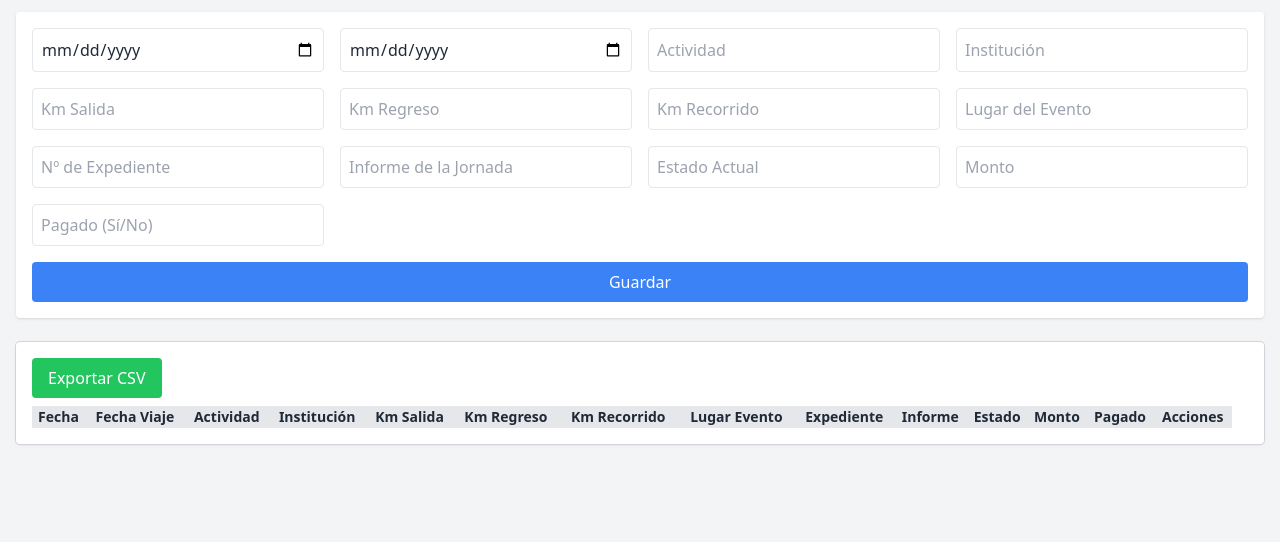
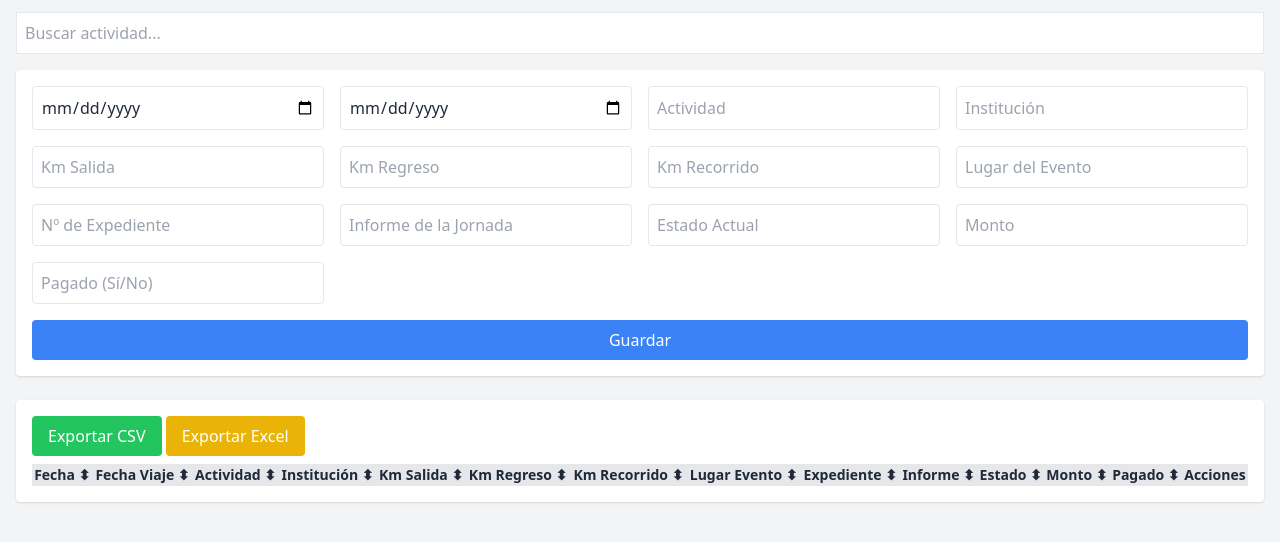
Before and after one commit to Diego2377872/tabla_web, a website: page index.html in a window 1280 px wide. Shown: the part 56-598 px from the top of the page. Drawn offline with nearby package versions, Linux system fonts and the light colour scheme; no server answers.

Commit message:
index.html

```diff
--- a/index.html
+++ b/index.html
@@ -5,10 +5,14 @@
   <meta name="viewport" content="width=device-width, initial-scale=1.0"/>
   <title>Registro de Actividades</title>
   <script src="https://cdn.tailwindcss.com"></script>
+  <script src="https://cdn.sheetjs.com/xlsx-latest/package/dist/xlsx.full.min.js"></script>
 </head>
 <body class="bg-gray-100 text-gray-800">
   <div class="max-w-7xl mx-auto p-4">
     <h1 class="text-3xl font-bold mb-4 text-center">Registro de Actividades</h1>
+
+    <!-- Filtro de búsqueda -->
+    <input type="text" id="filtro" placeholder="Buscar actividad..." class="border p-2 mb-4 w-full" oninput="filtrarTabla(this.value)" />
 
     <form id="activity-form" class="grid grid-cols-2 md:grid-cols-4 gap-4 mb-6 bg-white p-4 rounded shadow">
       <input type="date" id="fecha" required class="border p-2 rounded" placeholder="Fecha" />
@@ -27,29 +31,33 @@
       <button type="submit" class="bg-blue-500 text-white px-4 py-2 rounded hover:bg-blue-600 col-span-2 md:col-span-4">Guardar</button>
     </form>
 
-    <div class="overflow-x-auto bg-white p-4 rounded shadow ring-1 ring-gray-300">
+    <!-- Botón de exportar y tabla -->
+    <div class="overflow-x-auto bg-white p-4 rounded shadow">
       <button onclick="exportarCSV()" class="mb-2 bg-green-500 text-white px-4 py-2 rounded hover:bg-green-600">Exportar CSV</button>
-      <table class="min-w-[1200px] table-auto text-sm">
-        <thead class="bg-gray-200">
-          <tr>
-            <th>Fecha</th>
-            <th>Fecha Viaje</th>
-            <th>Actividad</th>
-            <th>Institución</th>
-            <th>Km Salida</th>
-            <th>Km Regreso</th>
-            <th>Km Recorrido</th>
-            <th>Lugar Evento</th>
-            <th>Expediente</th>
-            <th>Informe</th>
-            <th>Estado</th>
-            <th>Monto</th>
-            <th>Pagado</th>
-            <th>Acciones</th>
-          </tr>
-        </thead>
-        <tbody id="tabla-actividades" class="divide-y"></tbody>
-      </table>
+      <button onclick="exportarExcel()" class="mb-2 bg-yellow-500 text-white px-4 py-2 rounded hover:bg-yellow-600">Exportar Excel</button>
+      <div class="max-h-96 overflow-y-auto">
+        <table class="min-w-full table-auto text-sm">
+          <thead class="bg-gray-200 sticky top-0 z-10">
+            <tr>
+              <th onclick="ordenarPor('fecha')" class="cursor-pointer hover:underline">Fecha ⬍</th>
+              <th onclick="ordenarPor('fecha_viaje')" class="cursor-pointer hover:underline">Fecha Viaje ⬍</th>
+              <th onclick="ordenarPor('actividad')" class="cursor-pointer hover:underline">Actividad ⬍</th>
+              <th onclick="ordenarPor('institucion')" class="cursor-pointer hover:underline">Institución ⬍</th>
+              <th onclick="ordenarPor('km_salida')" class="cursor-pointer hover:underline">Km Salida ⬍</th>
+              <th onclick="ordenarPor('km_regreso')" class="cursor-pointer hover:underline">Km Regreso ⬍</th>
+              <th onclick="ordenarPor('km_recorrido')" class="cursor-pointer hover:underline">Km Recorrido ⬍</th>
+              <th onclick="ordenarPor('lugar_evento')" class="cursor-pointer hover:underline">Lugar Evento ⬍</th>
+              <th onclick="ordenarPor('expediente')" class="cursor-pointer hover:underline">Expediente ⬍</th>
+              <th onclick="ordenarPor('informe')" class="cursor-pointer hover:underline">Informe ⬍</th>
+              <th onclick="ordenarPor('estado')" class="cursor-pointer hover:underline">Estado ⬍</th>
+              <th onclick="ordenarPor('monto')" class="cursor-pointer hover:underline">Monto ⬍</th>
+              <th onclick="ordenarPor('pagado')" class="cursor-pointer hover:underline">Pagado ⬍</th>
+              <th>Acciones</th>
+            </tr>
+          </thead>
+          <tbody id="tabla-actividades" class="divide-y divide-gray-200"></tbody>
+        </table>
+      </div>
     </div>
   </div>
 
@@ -59,6 +67,7 @@
 
     let registros = [];
     let indiceEdicion = null;
+    let ordenAsc = true;
 
     async function cargarDatos() {
       try {
@@ -78,7 +87,7 @@
       tbody.innerHTML = "";
       registros.forEach((item, index) => {
         tbody.innerHTML += `
-          <tr>
+          <tr class="${index % 2 === 0 ? 'bg-white' : 'bg-gray-50'}">
             <td>${item.fecha}</td>
             <td>${item.fecha_viaje || ""}</td>
             <td>${item.actividad}</td>
@@ -88,13 +97,13 @@
             <td>${item.km_recorrido || ""}</td>
             <td>${item.lugar_evento || ""}</td>
             <td>${item.expediente || ""}</td>
-            <td>${item.informe || ""}</td>
+            <td title="${item.informe}">${item.informe?.slice(0, 30) || ''}...</td>
             <td>${item.estado || ""}</td>
             <td>${item.monto || ""}</td>
             <td>${item.pagado || ""}</td>
             <td class="space-x-2">
-              <button onclick="editar(${index})" class="text-blue-600 hover:underline">Editar</button>
-              <button onclick="eliminar(${index})" class="text-red-600 hover:underline">Eliminar</button>
+              <button onclick="editar(${index})" class="bg-yellow-500 text-white px-2 py-1 rounded hover:bg-yellow-600">Editar</button>
+              <button onclick="eliminar(${index})" class="bg-red-500 text-white px-2 py-1 rounded hover:bg-red-600">Eliminar</button>
             </td>
           </tr>`;
       });
@@ -179,6 +188,33 @@
       document.body.removeChild(link);
     }
 
+    function exportarExcel() {
+      const ws = XLSX.utils.json_to_sheet(registros);
+      const wb = XLSX.utils.book_new();
+      XLSX.utils.book_append_sheet(wb, ws, "Actividades");
+      XLSX.writeFile(wb, "actividades.xlsx");
+    }
+
+    function ordenarPor(campo) {
+      registros.sort((a, b) => {
+        if (!a[campo] || !b[campo]) return 0;
+        return ordenAsc
+          ? a[campo].localeCompare(b[campo])
+          : b[campo].localeCompare(a[campo]);
+      });
+      ordenAsc = !ordenAsc;
+      renderizarTabla();
+    }
+
+    function filtrarTabla(query) {
+      const filtro = query.toLowerCase();
+      const filtrados = registros.filter(r =>
+        r.actividad?.toLowerCase().includes(filtro) ||
+        r.institucion?.toLowerCase().includes(filtro)
+      );
+      renderizarTabla(filtrados);
+    }
+
     cargarDatos();
   </script>
 </body>
```
